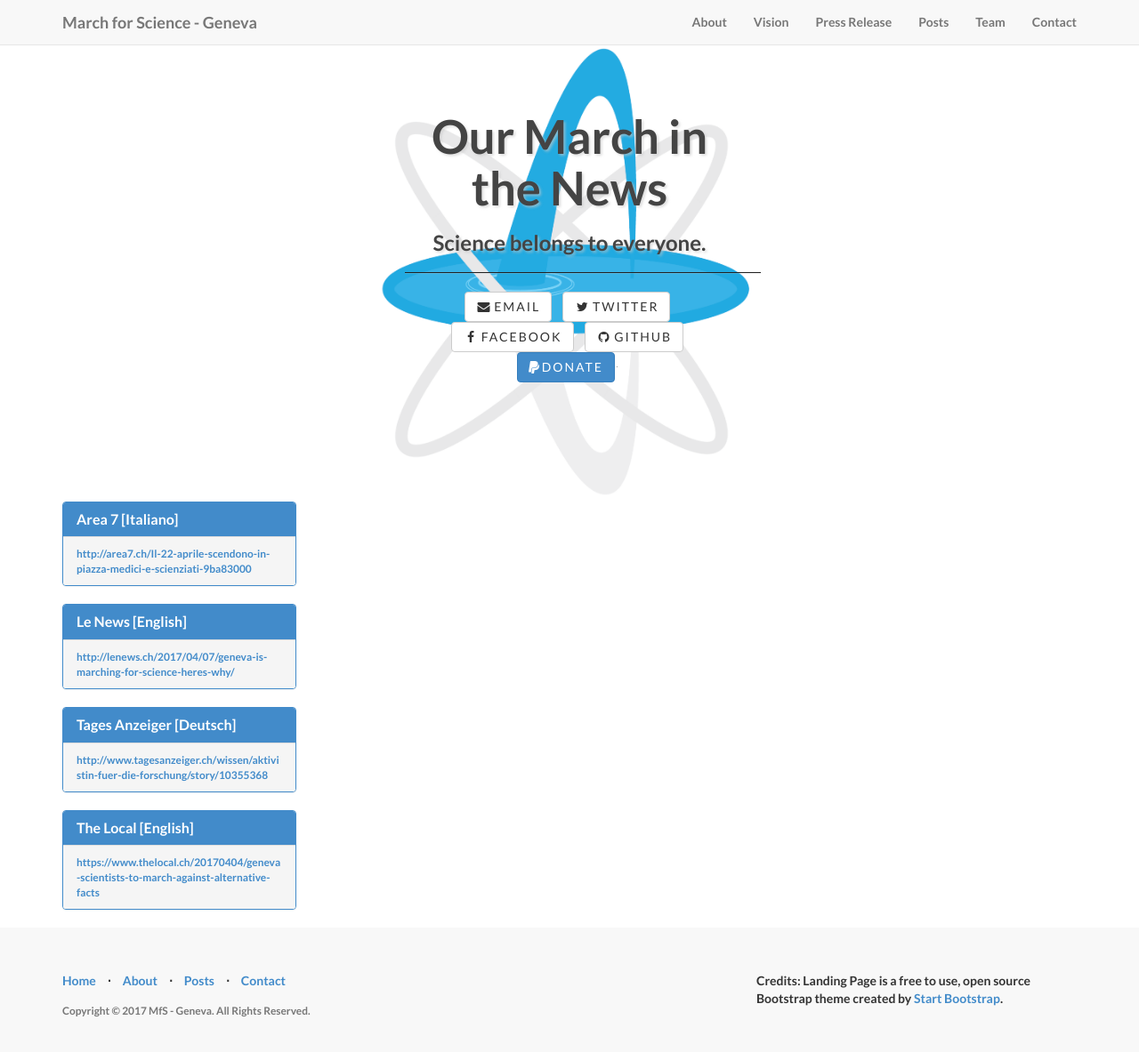
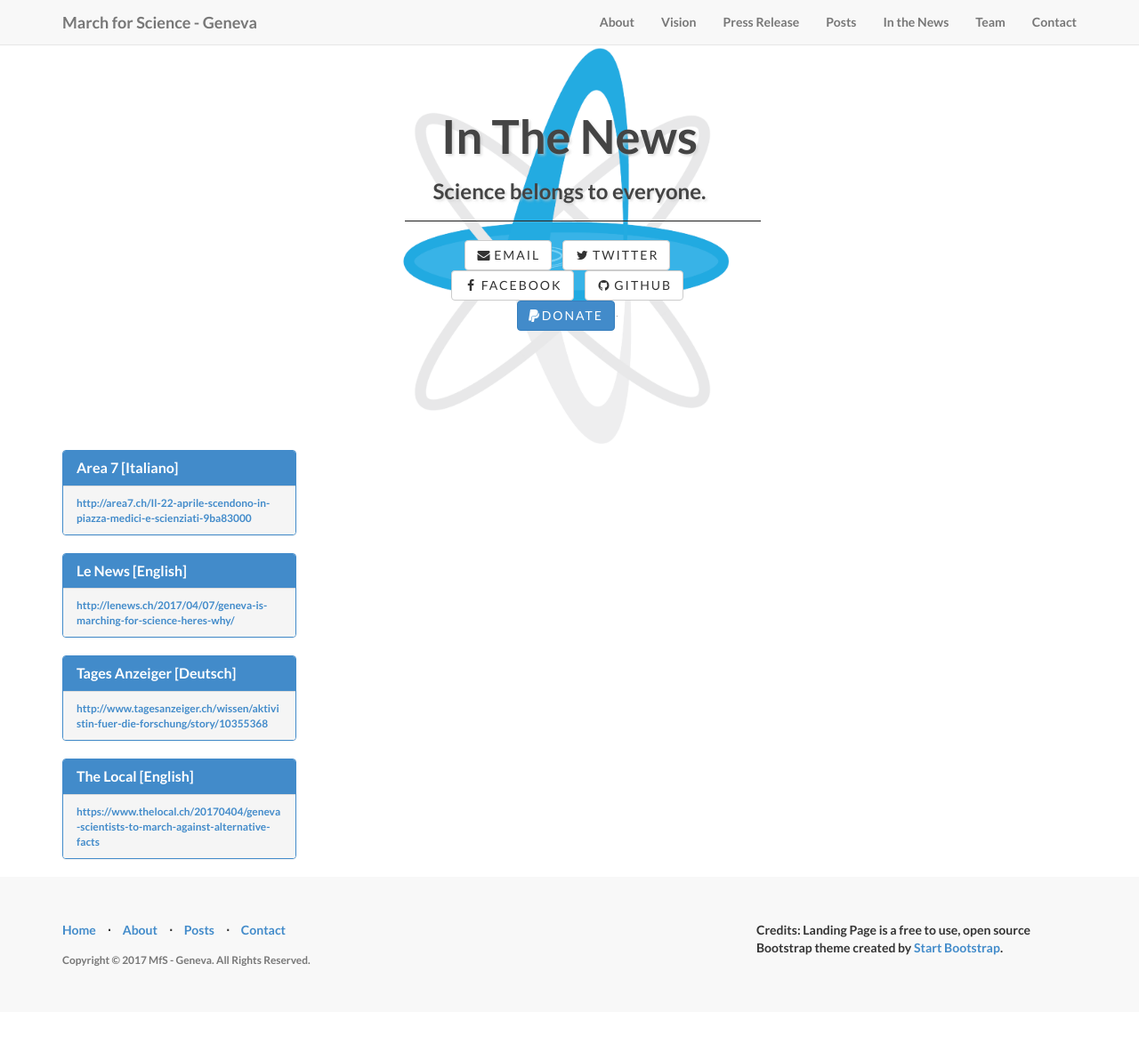
Before and after one commit to marchforsciencegeneva/marchforsciencegeneva.github.io, a Jekyll site: the page built from news.html, in a window 1280 px wide and 1195 px high. Shown: the top 1183 px of the window at 89% size. Built offline with Jekyll 4.4.1, drawn with Linux system fonts in a browser that asks for light colours.

Commit message:
add inthenews

```diff
--- a/_includes/navigation.html
+++ b/_includes/navigation.html
@@ -26,13 +26,15 @@
                 <li>
                     <a class="page-scroll" href="/#posts">Posts</a>
                 </li>
-<!--                 <li>
+                <li>
                     <a class="page-scroll" href="/inthenews">In the News</a>
                 </li>
+<!--
                 <li>
                     <a class="page-scroll" href="/posters">Posters</a>
                 </li>
- -->                <li>
+-->
+                <li>
                     <a class="page-scroll" href="/team">Team</a>
                 </li>
                 <li>
--- a/news.html
+++ b/news.html
@@ -1,5 +1,5 @@
 ---
 layout: inthenews
-title: Our March in the News
+title: In The News
 subTitle: Science belongs to everyone.
 ---
```
